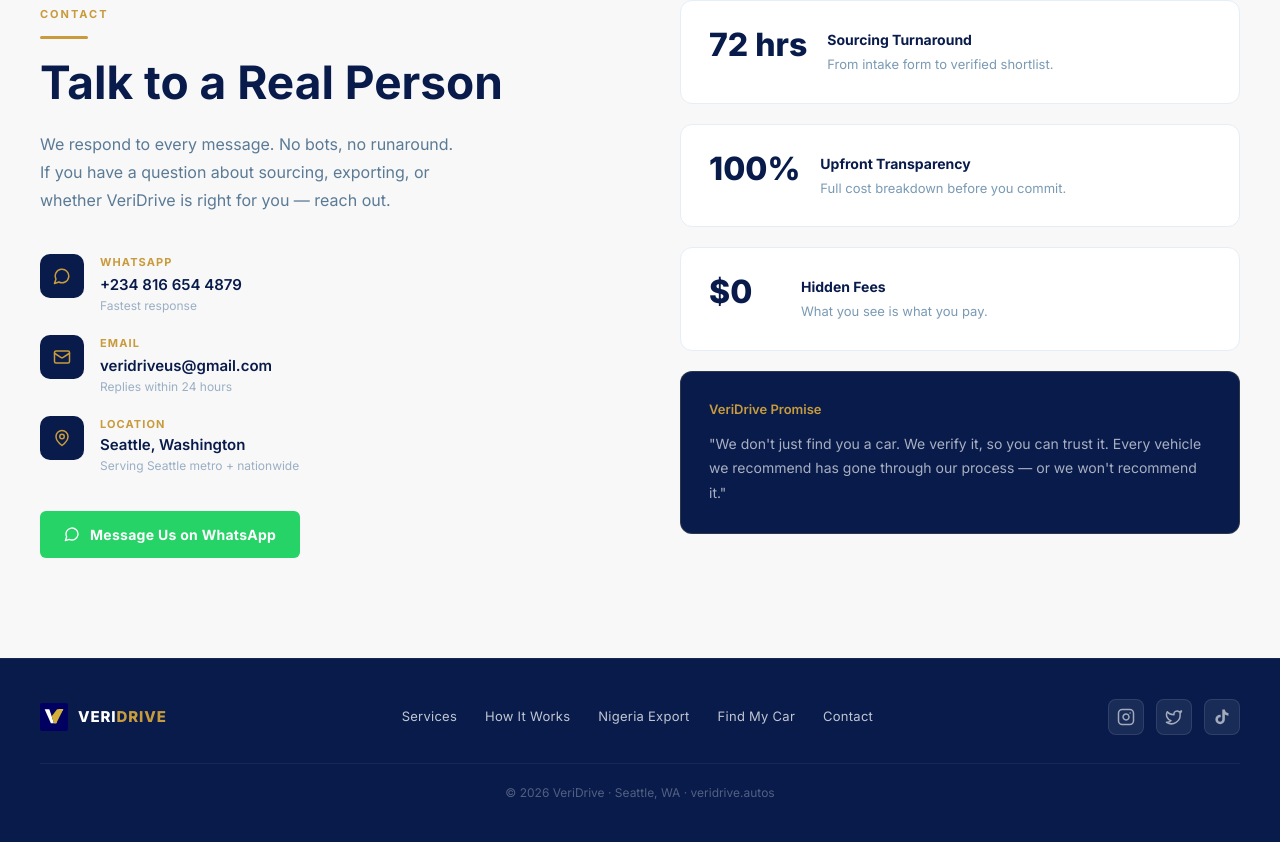
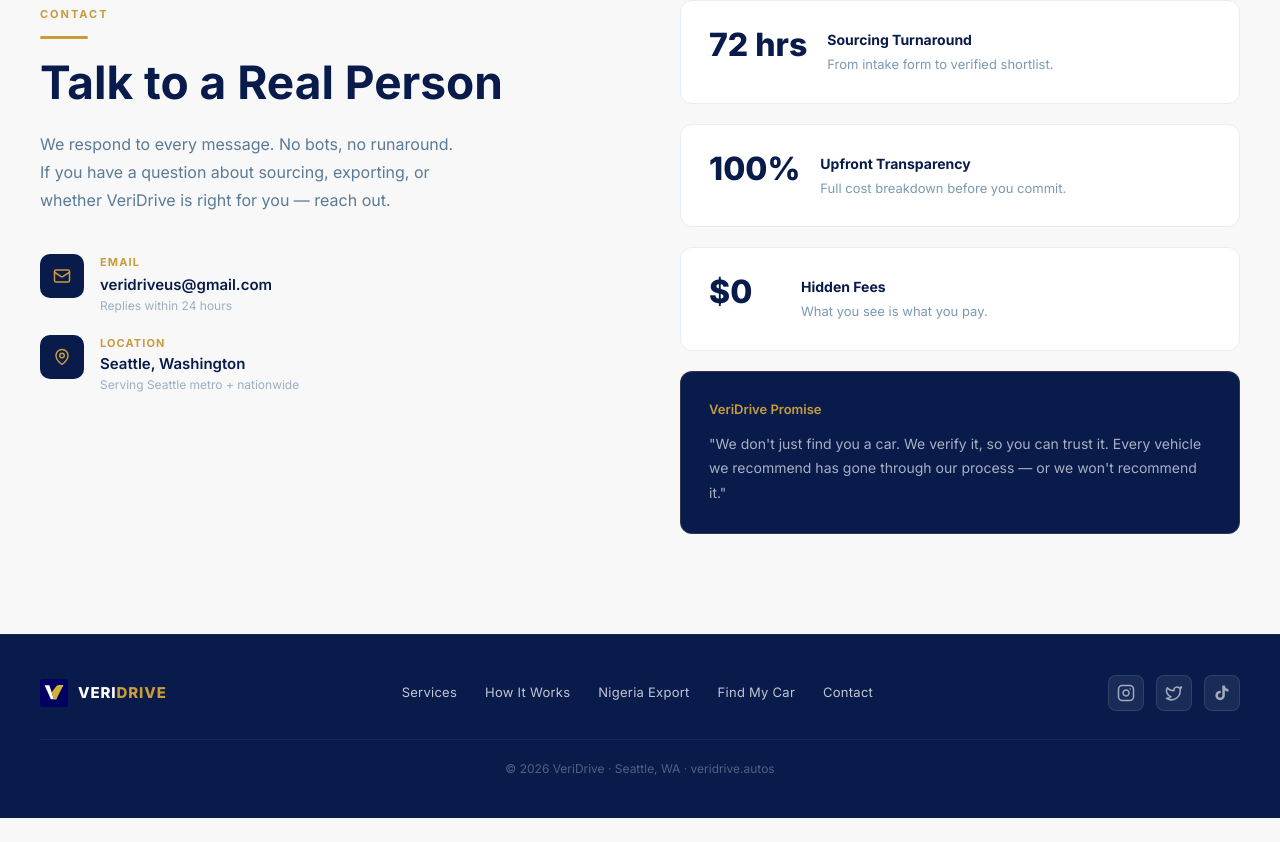
Before and after one commit to linux08/veridrive, a React (Create React App) app: page / in a window 1280 px wide. Shown: the part 5307-6149 px from the top of the page. After the commit the page ends 6125 px from the top, so only its background shows below. Built offline with nearby package versions, Linux system fonts and the light colour scheme.

Commit message:
comment out the number

```diff
--- a/src/components/Contact.jsx
+++ b/src/components/Contact.jsx
@@ -34,7 +34,7 @@ export default function Contact() {
 
               <div style={{ display: 'flex', flexDirection: 'column', gap: 20 }}>
                 {[
-                  { icon: <MessageCircle size={18} />, label: 'WhatsApp', value: '+234 816 654 4879', note: 'Fastest response', href: 'https://wa.me/2348166544879' },
+                  // { icon: <MessageCircle size={18} />, label: 'WhatsApp', value: '+234 816 654 4879', note: 'Fastest response', href: 'https://wa.me/2348166544879' },
                   { icon: <Mail size={18} />,          label: 'Email',    value: 'veridriveus@gmail.com', note: 'Replies within 24 hours', href: 'mailto:veridriveus@gmail.com' },
                   { icon: <MapPin size={18} />,        label: 'Location', value: 'Seattle, Washington', note: 'Serving Seattle metro + nationwide', href: null },
                 ].map(({ icon, label, value, note, href }) => (
@@ -54,7 +54,7 @@ export default function Contact() {
                 ))}
               </div>
 
-              {/* WhatsApp CTA */}
+              {/* WhatsApp CTA — uncomment when number is ready
               <a
                 href="https://wa.me/2348166544879"
                 target="_blank"
@@ -72,6 +72,7 @@ export default function Contact() {
                 <MessageCircle size={16} />
                 Message Us on WhatsApp
               </a>
+              */}
             </div>
 
             {/* Right: trust block */}
```
